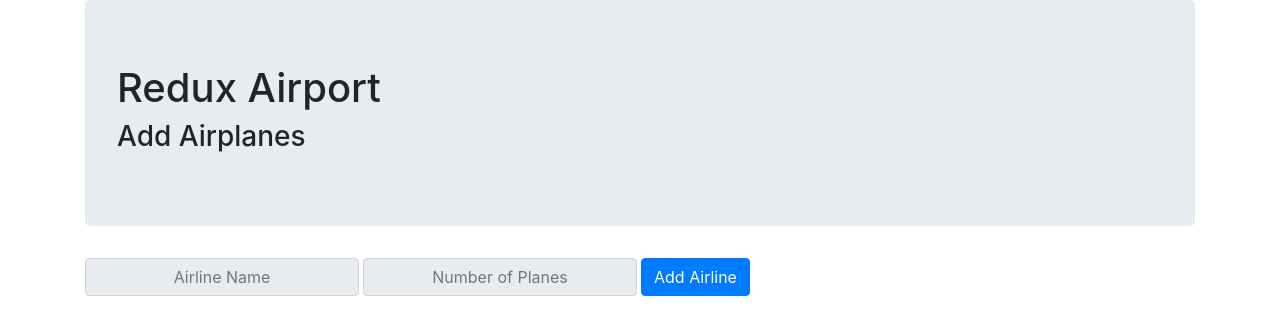
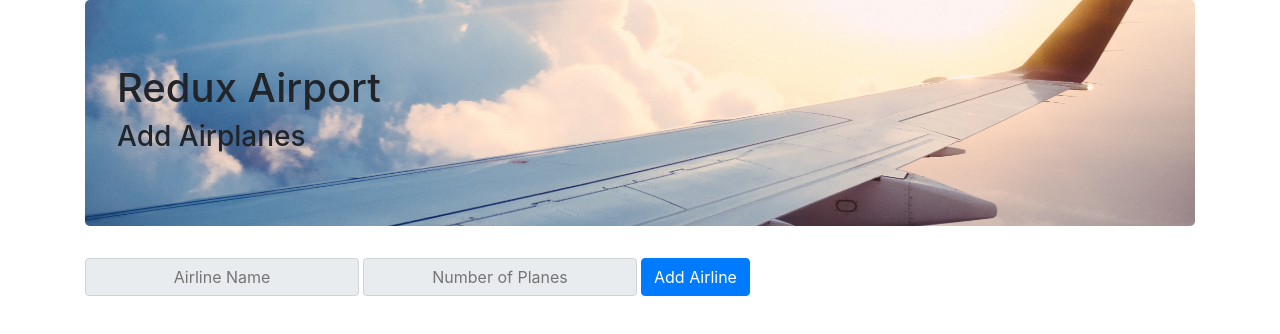
Before and after one commit to awburgard/redux-airport, a React (Create React App) app: page / in a window 1280 px wide. Shown: the top 334 px of the page. Built offline with nearby package versions, Linux system fonts and the light colour scheme.

Commit message:
adds background img to jumbotron

```diff
--- a/src/components/App/App.js
+++ b/src/components/App/App.js
@@ -1,4 +1,5 @@
 import React, { Component } from 'react';
+import './app.css'
 import { connect } from 'react-redux';
 import mapReduxStateToProps from '../../modules/mapReduxStateToProps';
 
@@ -59,7 +60,7 @@ class App extends Component {
     })
     return (
       <div className="container">
-        <div className="jumbotron">
+        <div className="jumbotron jumbotron-plane">
           <h1>Redux Airport</h1>
           <h3>Add Airplanes</h3>
         </div>
--- /dev/null
+++ b/src/components/App/app.css
@@ -0,0 +1,5 @@
+.jumbotron-plane{
+    background: url('/images/plane.jpg');
+    background-position: center 65%;
+    background-size: cover;
+}
```
Also changed, not shown: public/images/plane.jpg (added).
